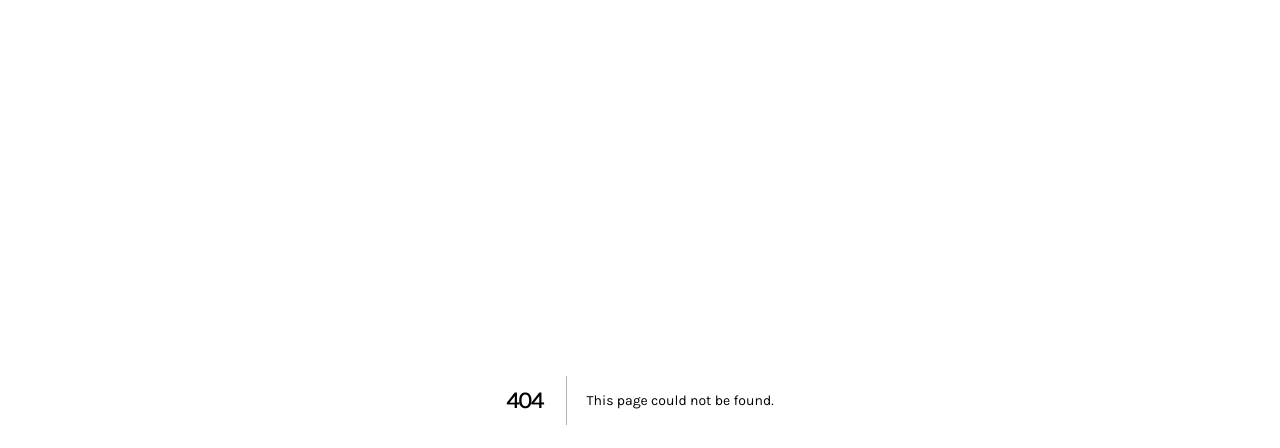
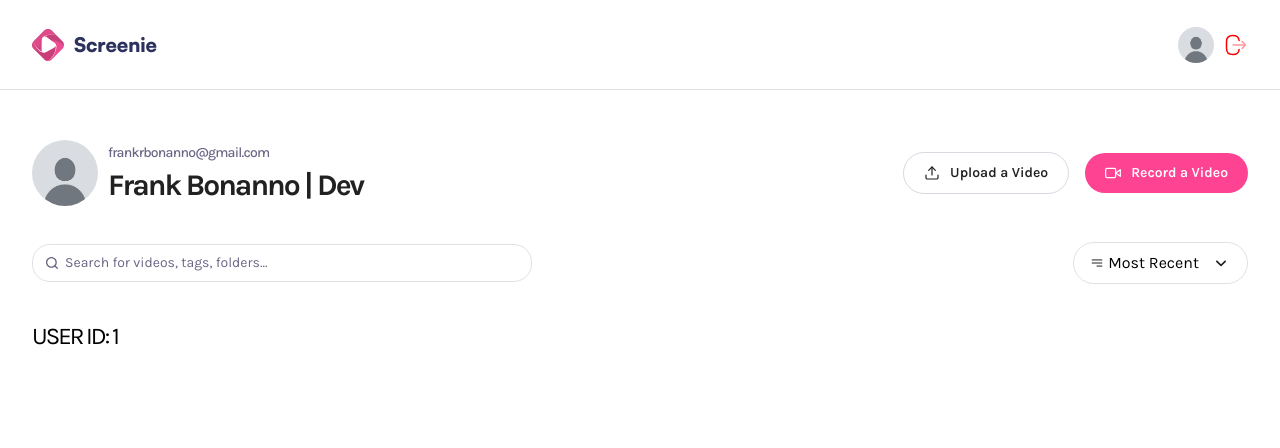
Before and after one commit to FrankBonanno/screenie, a Next.js app: page /profile/1 in a window 1280 px wide. Before the commit this address had no page. Shown: the top 448 px of the page. Built offline with nearby package versions, Linux system fonts and the light colour scheme.

Commit message:
home page ui

```diff
--- /dev/null
+++ b/app/(auth)/sign-in/page.tsx
@@ -0,0 +1,5 @@
+const Page = () => {
+	return <div>Page</div>;
+};
+
+export default Page;
--- /dev/null
+++ b/app/(root)/layout.tsx
@@ -0,0 +1,13 @@
+import Navbar from '@/components/Navbar';
+import { ReactNode } from 'react';
+
+const Layout = ({ children }: { children: ReactNode }) => {
+	return (
+		<div>
+			<Navbar />
+			{children}
+		</div>
+	);
+};
+
+export default Layout;
--- /dev/null
+++ b/app/(root)/page.tsx
@@ -0,0 +1,12 @@
+import Header from '@/components/Header';
+
+const Page = () => {
+	return (
+		<main className="wrapper page">
+			<Header title="All Videos" subHeader="Public Library" />
+			<h1 className="text-2xl font-karla">Welcome to Screenie!</h1>
+		</main>
+	);
+};
+
+export default Page;
--- /dev/null
+++ b/app/(root)/profile/[id]/page.tsx
@@ -0,0 +1,13 @@
+import Header from '@/components/Header';
+
+const ProfilePage = async ({ params }: ParamsWithSearch) => {
+	const { id } = await params;
+	return (
+		<div className="wrapper page">
+			<Header subHeader="frankrbonanno@gmail.com" title="Frank Bonanno | Dev" userImg="/assets/images/dummy.jpg" />
+			<h1 className="text-2xl font-karla">USER ID: {id}</h1>
+		</div>
+	);
+};
+
+export default ProfilePage;
--- a/app/layout.tsx
+++ b/app/layout.tsx
@@ -9,7 +9,7 @@ const geistKarla = Karla({
 });
 
 export const metadata: Metadata = {
-	title: 'SnapCast',
+	title: 'Screenie',
 	description: 'A Screen Sharing App',
 	icons: {
 		icon: '/assets/icons/logo.svg',
--- a/app/page.tsx
+++ /dev/null
@@ -1,11 +0,0 @@
-import React from 'react';
-
-const Page = () => {
-	return (
-		<div>
-			<h1 className="text-2xl font-karla">Welcome to Loom Clone!</h1>
-		</div>
-	);
-};
-
-export default Page;
--- /dev/null
+++ b/components/DropdownList.tsx
@@ -0,0 +1,34 @@
+'use client';
+import Image from 'next/image';
+import { useState } from 'react';
+
+const DropdownList = () => {
+	const [isOpen, setIsOpen] = useState(false);
+
+	return (
+		<div className="relative">
+			<div className="cursor-pointer" onClick={() => setIsOpen(!isOpen)}>
+				<div className="filter-trigger">
+					<figure>
+						<Image src="/assets/icons/hamburger.svg" alt="menu" width={14} height={14} />
+						Most Recent
+					</figure>
+
+					<Image src="/assets/icons/arrow-down.svg" alt="arrow down" width={20} height={20} />
+				</div>
+			</div>
+
+			{isOpen && (
+				<ul className="dropdown">
+					{['Most Recent', 'Most Liked'].map((option) => (
+						<li key={option} className="list-item">
+							{option}
+						</li>
+					))}
+				</ul>
+			)}
+		</div>
+	);
+};
+
+export default DropdownList;
--- /dev/null
+++ b/components/Header.tsx
@@ -0,0 +1,46 @@
+import { ICONS } from '@/constants';
+import Image from 'next/image';
+import Link from 'next/link';
+import DropdownList from '@/components/DropdownList';
+
+const Header = ({ subHeader, title, userImg }: SharedHeaderProps) => {
+	return (
+		<header className="header">
+			<section className="header-container">
+				<div className="details">
+					{userImg && <Image src={userImg} alt="user" width={66} height={66} className="rounded-full" />}
+
+					<article>
+						<p>{subHeader}</p>
+						<h1>{title}</h1>
+					</article>
+				</div>
+
+				<aside>
+					<Link href="/upload">
+						<Image src="/assets/icons/upload.svg" alt="upload" width={16} height={16} />
+						<span>Upload a Video</span>
+					</Link>
+
+					<div className="record">
+						<button className="primary-btn">
+							<Image src={ICONS.record} width={16} height={16} alt="record" />
+							<span>Record a Video</span>
+						</button>
+					</div>
+				</aside>
+			</section>
+
+			<section className="search-filter">
+				<div className="search">
+					<input type="text" placeholder="Search for videos, tags, folders..." />
+					<Image src="/assets/icons/search.svg" alt="search" width={16} height={16} />
+				</div>
+
+				<DropdownList />
+			</section>
+		</header>
+	);
+};
+
+export default Header;
--- /dev/null
+++ b/components/Navbar.tsx
@@ -0,0 +1,41 @@
+'use client';
+
+import Image from 'next/image';
+import Link from 'next/link';
+import { useRouter } from 'next/navigation';
+
+const user = {};
+
+const Navbar = () => {
+	const router = useRouter();
+
+	return (
+		<header className="navbar">
+			<nav>
+				<Link href="/">
+					<Image src="/assets/icons/logo.svg" alt="Logo" width={32} height={32} />
+					<h1>Screenie</h1>
+				</Link>
+
+				{user && (
+					<figure>
+						<button onClick={() => router.push('/profile/123456')}>
+							<Image
+								src="/assets/images/dummy.jpg"
+								alt="User Avatar"
+								width={36}
+								height={36}
+								className="rounded-full aspect-square"
+							/>
+						</button>
+						<button className="cursor-pointer">
+							<Image src="/assets/icons/logout.svg" alt="Logout" width={24} height={24} className="rotate-180" />
+						</button>
+					</figure>
+				)}
+			</nav>
+		</header>
+	);
+};
+
+export default Navbar;
--- a/constants/index.ts
+++ b/constants/index.ts
@@ -1,29 +1,73 @@
+// export const MAX_VIDEO_SIZE = 500 * 1024 * 1024;
+// export const MAX_THUMBNAIL_SIZE = 10 * 1024 * 1024;
+
+// export const BUNNY = {
+//   STREAM_BASE_URL: "https://video.bunnycdn.com/library",
+//   STORAGE_BASE_URL: "https://sg.storage.bunnycdn.com/snapcast",
+//   CDN_URL: "https://snapcast.b-cdn.net",
+//   EMBED_URL: "https://iframe.mediadelivery.net/embed",
+//   TRANSCRIPT_URL: "https://vz-47a08e64-84d.b-cdn.net",
+// };
+
+// export const emojis = ["😂", "😍", "👍"];
+
+// export const filterOptions = [
+//   "Most Viewed",
+//   "Most Recent",
+//   "Oldest First",
+//   "Least Viewed",
+// ];
+
+// export const visibilities: Visibility[] = ["public", "private"];
+
+// export const ICONS = {
+//   record: "/assets/icons/record.svg",
+//   close: "/assets/icons/close.svg",
+//   upload: "/assets/icons/upload.svg",
+// };
+
+// export const initialVideoState = {
+//   isLoaded: false,
+//   hasIncrementedView: false,
+//   isProcessing: true,
+//   processingProgress: 0,
+// };
+
+// export const infos = ["transcript", "metadata"];
+
+// export const DEFAULT_VIDEO_CONFIG = {
+//   width: { ideal: 1920 },
+//   height: { ideal: 1080 },
+//   frameRate: { ideal: 30 },
+// };
+
+// export const DEFAULT_RECORDING_CONFIG = {
+//   mimeType: "video/webm;codecs=vp9,opus",
+//   audioBitsPerSecond: 128000,
+//   videoBitsPerSecond: 2500000,
+// };
+
 export const MAX_VIDEO_SIZE = 500 * 1024 * 1024;
 export const MAX_THUMBNAIL_SIZE = 10 * 1024 * 1024;
 
 export const BUNNY = {
-  STREAM_BASE_URL: "https://video.bunnycdn.com/library",
-  STORAGE_BASE_URL: "https://sg.storage.bunnycdn.com/snapcast",
-  CDN_URL: "https://snapcast.b-cdn.net",
-  EMBED_URL: "https://iframe.mediadelivery.net/embed",
-  TRANSCRIPT_URL: "https://vz-47a08e64-84d.b-cdn.net",
+	STREAM_BASE_URL: 'https://video.bunnycdn.com/library',
+	STORAGE_BASE_URL: 'https://sg.storage.bunnycdn.com/snapcast',
+	CDN_URL: 'https://snapcast.b-cdn.net',
+	EMBED_URL: 'https://iframe.mediadelivery.net/embed',
+	TRANSCRIPT_URL: 'https://vz-47a08e64-84d.b-cdn.net',
 };
 
-export const emojis = ["😂", "😍", "👍"];
+export const emojis = ['😂', '😍', '👍'];
 
-export const filterOptions = [
-  "Most Viewed",
-  "Most Recent",
-  "Oldest First",
-  "Least Viewed",
-];
+export const filterOptions = ['Most Viewed', 'Most Recent', 'Oldest First', 'Least Viewed'];
 
-export const visibilities: Visibility[] = ["public", "private"];
+export const visibilities: Visibility[] = ['public', 'private'];
 
 export const ICONS = {
-  record: "/assets/icons/record.svg",
-  close: "/assets/icons/close.svg",
-  upload: "/assets/icons/upload.svg",
+	record: '/assets/icons/record.svg',
+	close: '/assets/icons/close.svg',
+	upload: '/assets/icons/upload.svg',
 };
 
 export const initialVideoState = {
@@ -33,7 +77,7 @@ export const initialVideoState = {
 	processingProgress: 0,
 };
 
-export const infos = ["transcript", "metadata"];
+export const infos = ['transcript', 'metadata'];
 
 export const DEFAULT_VIDEO_CONFIG = {
 	width: { ideal: 1920 },
@@ -42,147 +86,98 @@ export const DEFAULT_VIDEO_CONFIG = {
 };
 
 export const DEFAULT_RECORDING_CONFIG = {
-  mimeType: "video/webm;codecs=vp9,opus",
-  audioBitsPerSecond: 128000,
-  videoBitsPerSecond: 2500000,
-};
-
-export const MAX_VIDEO_SIZE = 500 * 1024 * 1024;
-export const MAX_THUMBNAIL_SIZE = 10 * 1024 * 1024;
-
-export const BUNNY = {
-  STREAM_BASE_URL: "https://video.bunnycdn.com/library",
-  STORAGE_BASE_URL: "https://sg.storage.bunnycdn.com/snapcast",
-  CDN_URL: "https://snapcast.b-cdn.net",
-  EMBED_URL: "https://iframe.mediadelivery.net/embed",
-  TRANSCRIPT_URL: "https://vz-47a08e64-84d.b-cdn.net",
-};
-
-export const emojis = ["😂", "😍", "👍"];
-
-export const filterOptions = [
-  "Most Viewed",
-  "Most Recent",
-  "Oldest First",
-  "Least Viewed",
-];
-
-export const visibilities: Visibility[] = ["public", "private"];
-
-export const ICONS = {
-  record: "/assets/icons/record.svg",
-  close: "/assets/icons/close.svg",
-  upload: "/assets/icons/upload.svg",
-};
-
-export const initialVideoState = {
-  isLoaded: false,
-  hasIncrementedView: false,
-  isProcessing: true,
-  processingProgress: 0,
-};
-
-export const infos = ["transcript", "metadata"];
-
-export const DEFAULT_VIDEO_CONFIG = {
-  width: { ideal: 1920 },
-  height: { ideal: 1080 },
-  frameRate: { ideal: 30 },
-};
-
-export const DEFAULT_RECORDING_CONFIG = {
-  mimeType: "video/webm;codecs=vp9,opus",
+	mimeType: 'video/webm;codecs=vp9,opus',
 	audioBitsPerSecond: 128000,
 	videoBitsPerSecond: 2500000,
 };
 
 export const dummyCards = [
 	{
-    id: "1",
-    title: "SnapChat Message",
-    thumbnail: "/assets/samples/thumbnail (1).png",
-    createdAt: new Date("2025-05-01"),
-    userImg: "/assets/images/jason.png",
-    username: "Jason",
+		id: '1',
+		title: 'SnapChat Message',
+		thumbnail: '/assets/samples/thumbnail (1).png',
+		createdAt: new Date('2025-05-01'),
+		userImg: '/assets/images/jason.png',
+		username: 'Jason',
 		views: 10,
-    visibility: "public",
+		visibility: 'public',
 		duration: 156,
 	},
 	{
-    id: "2",
-    title: "Product Demo Walkthrough",
-    thumbnail: "/assets/samples/thumbnail (2).png",
-    createdAt: new Date("2025-04-15"),
-    userImg: "/assets/images/sarah.png",
-    username: "Sarah",
+		id: '2',
+		title: 'Product Demo Walkthrough',
+		thumbnail: '/assets/samples/thumbnail (2).png',
+		createdAt: new Date('2025-04-15'),
+		userImg: '/assets/images/sarah.png',
+		username: 'Sarah',
 		views: 245,
-    visibility: "public",
+		visibility: 'public',
 		duration: 320,
 	},
 	{
-    id: "3",
-    title: "Weekly Team Update",
-    thumbnail: "/assets/samples/thumbnail (3).png",
-    createdAt: new Date("2025-04-22"),
-    userImg: "/assets/images/michael.png",
-    username: "Michael",
+		id: '3',
+		title: 'Weekly Team Update',
+		thumbnail: '/assets/samples/thumbnail (3).png',
+		createdAt: new Date('2025-04-22'),
+		userImg: '/assets/images/michael.png',
+		username: 'Michael',
 		views: 78,
-    visibility: "private",
+		visibility: 'private',
 		duration: 412,
 	},
 	{
-    id: "4",
-    title: "Bug Fix Explanation",
-    thumbnail: "/assets/samples/thumbnail (4).png",
-    createdAt: new Date("2025-04-28"),
-    userImg: "/assets/images/emily.png",
-    username: "Emily",
+		id: '4',
+		title: 'Bug Fix Explanation',
+		thumbnail: '/assets/samples/thumbnail (4).png',
+		createdAt: new Date('2025-04-28'),
+		userImg: '/assets/images/emily.png',
+		username: 'Emily',
 		views: 32,
-    visibility: "public",
+		visibility: 'public',
 		duration: 183,
 	},
 	{
-    id: "5",
-    title: "New Feature Overview",
-    thumbnail: "/assets/samples/thumbnail (5).png",
-    createdAt: new Date("2025-05-05"),
-    userImg: "/assets/images/david.png",
-    username: "David",
+		id: '5',
+		title: 'New Feature Overview',
+		thumbnail: '/assets/samples/thumbnail (5).png',
+		createdAt: new Date('2025-05-05'),
+		userImg: '/assets/images/david.png',
+		username: 'David',
 		views: 156,
-    visibility: "public",
+		visibility: 'public',
 		duration: 275,
 	},
 	{
-    id: "6",
-    title: "Client Presentation Feedback",
-    thumbnail: "/assets/samples/thumbnail (6).png",
-    createdAt: new Date("2025-05-10"),
-    userImg: "/assets/images/lisa.png",
-    username: "Lisa",
+		id: '6',
+		title: 'Client Presentation Feedback',
+		thumbnail: '/assets/samples/thumbnail (6).png',
+		createdAt: new Date('2025-05-10'),
+		userImg: '/assets/images/lisa.png',
+		username: 'Lisa',
 		views: 89,
-    visibility: "private",
+		visibility: 'private',
 		duration: 198,
 	},
 	{
-    id: "7",
-    title: "UI Design Review",
-    thumbnail: "/assets/samples/thumbnail (7).png",
-    createdAt: new Date("2025-05-12"),
-    userImg: "/assets/images/alex.png",
-    username: "Alex",
+		id: '7',
+		title: 'UI Design Review',
+		thumbnail: '/assets/samples/thumbnail (7).png',
+		createdAt: new Date('2025-05-12'),
+		userImg: '/assets/images/alex.png',
+		username: 'Alex',
 		views: 124,
-    visibility: "public",
+		visibility: 'public',
 		duration: 230,
 	},
 	{
-    id: "8",
-    title: "Marketing Strategy Discussion",
-    thumbnail: "/assets/samples/thumbnail (8).png",
-    createdAt: new Date("2025-05-18"),
-    userImg: "/assets/images/jessica.png",
-    username: "Jessica",
+		id: '8',
+		title: 'Marketing Strategy Discussion',
+		thumbnail: '/assets/samples/thumbnail (8).png',
+		createdAt: new Date('2025-05-18'),
+		userImg: '/assets/images/jessica.png',
+		username: 'Jessica',
 		views: 67,
-    visibility: "public",
+		visibility: 'public',
 		duration: 345,
-  }
-]
+	},
+];
```
Lines whose indentation alone changed are shown as unchanged.
